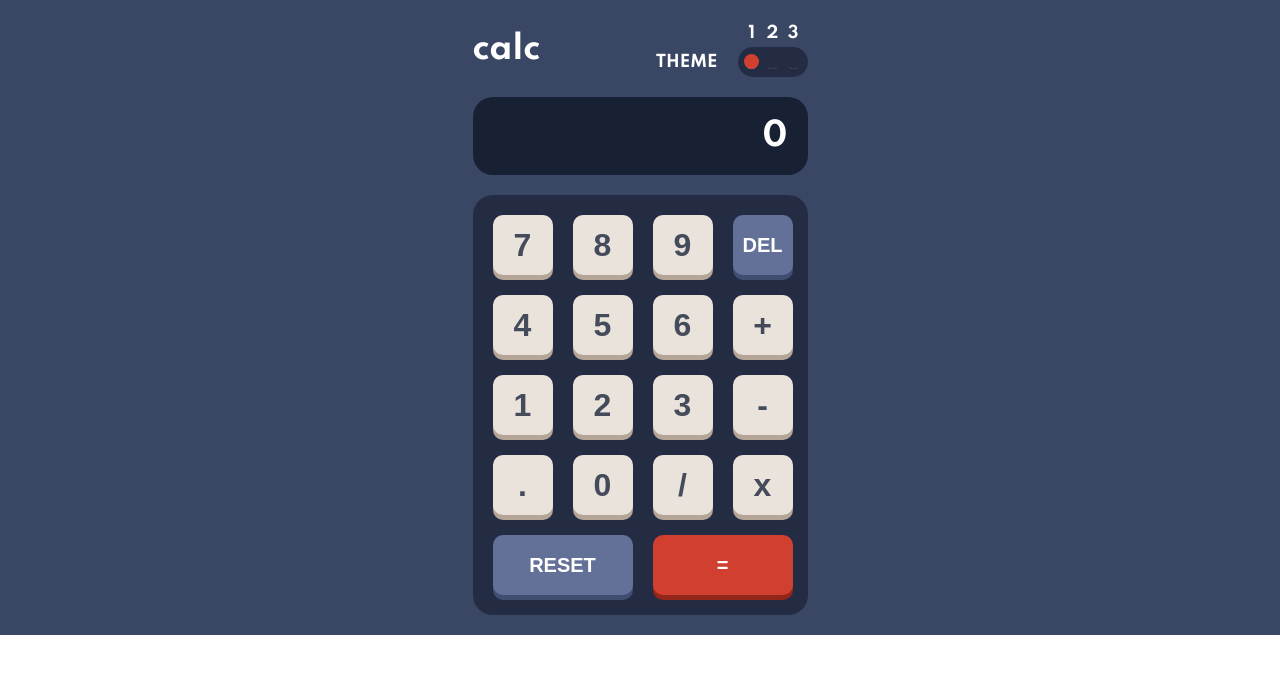
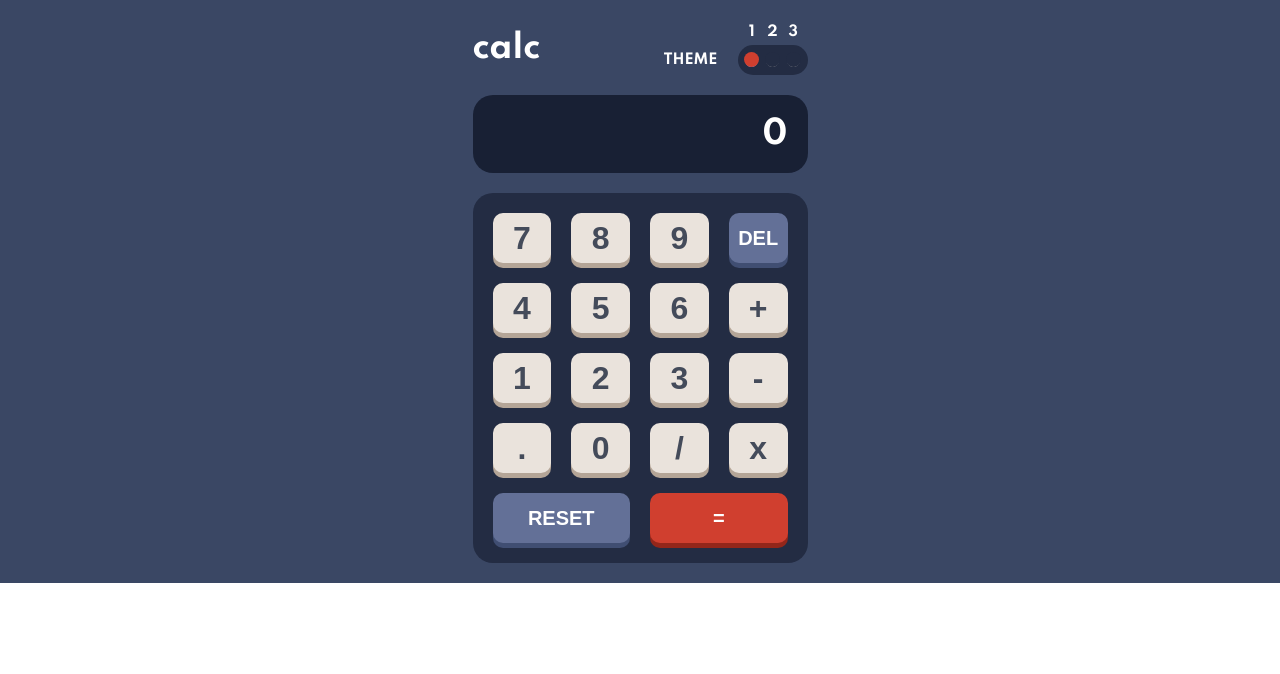
Before and after one commit to DanielaCueto/calculator-app, a React (Create React App) app: page / in a window 1280 px wide. Shown: the top 674 px of the page. Built offline with nearby package versions, Linux system fonts and the light colour scheme.

Commit message:
change font-size to reduce scroll

```diff
--- a/src/components/KeyBoard.js
+++ b/src/components/KeyBoard.js
@@ -1,3 +1,4 @@
+import propTypes from "prop-types";
 import "../styles/KeyBoard.scss"
 
 function KeyBoard (props) {
@@ -23,4 +24,16 @@ function KeyBoard (props) {
 <button onClick={props.handleResult} className="keyboard__key keyboard__key--equal">=</button>
 </section>) }
 
+KeyBoard.propTypes = {
+    themeId: propTypes.string.isRequired,
+    handleNumber: propTypes.func.isRequired,
+    handleDelete: propTypes.func.isRequired,
+    handleOperation: propTypes.func.isRequired,
+    handleReset: propTypes.func.isRequired,
+    handleResult: propTypes.func.isRequired,
+    operation: propTypes.string.isRequired,
+
+}
+
+
 export default KeyBoard;
--- a/src/styles/App.scss
+++ b/src/styles/App.scss
@@ -2,12 +2,13 @@
   margin: 0;
   padding: 0;
   box-sizing: border-box;
+
 }
 .App {
   background-color: hsl(222, 26%, 31%);
-
   font-family: "Spartan", sans-serif;
   color: #fff;
+
   &__wrapper{
     padding: 20px;
     width: 375px;
@@ -18,7 +19,9 @@
     flex-direction: row;
     justify-content: space-between;
     align-items: center;
+    font-size: 16px;
   }
+
   &__display {
     width: 100%;
     background-color: hsl(224, 36%, 15%);
--- a/src/styles/KeyBoard.scss
+++ b/src/styles/KeyBoard.scss
@@ -4,10 +4,10 @@
   display: grid;
   padding: 20px;
   grid-template-columns: repeat(4, 1fr);
-  grid-template-rows: repeat(5, 60px);
+  grid-template-rows: repeat(5, 50px);
   gap: 20px;
   &__key {
-    min-width: 60px;
+    min-width: 50px;
     font-size: 32px;
     background-color: hsl(30, 25%, 89%);
     border: none;
--- a/src/styles/ThemeChooser.scss
+++ b/src/styles/ThemeChooser.scss
@@ -3,11 +3,13 @@
   flex-direction: row;
   justify-content: space-between;
   align-items: flex-end;
+  font-size: 14px;
   &__title {
     margin-right: 20px;
     height: 30px;
     display: flex;
     align-items: center;
+
   }
   &__toggle {
     display: flex;
```
